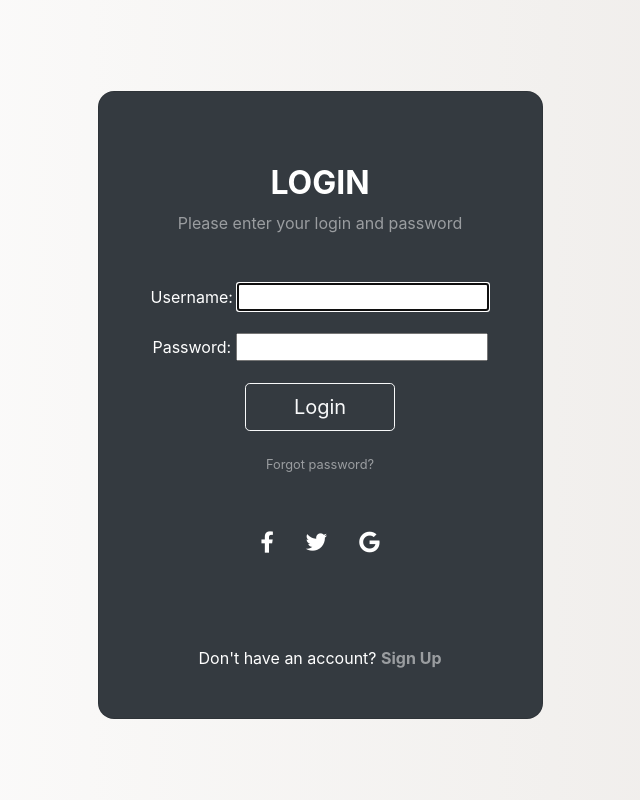
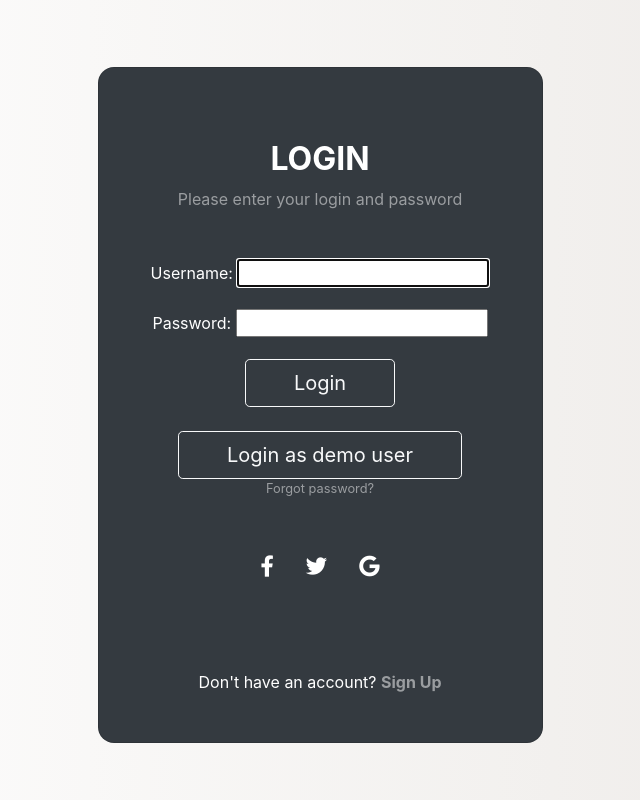
Before and after one commit to hunterbury/ecommerce, a Django app: page /login/ in a window 1280 px wide. Shown: the whole page, without its empty margins (320-960 px from the left). Run offline with Django 3.2, Linux system fonts and the light colour scheme; some libraries are stand-ins or nearby versions.

Commit message:
still adding demo user login functionality

```diff
--- a/ecommerce/urls.py
+++ b/ecommerce/urls.py
@@ -21,7 +21,6 @@ from django.conf.urls.static import static
 urlpatterns = [
     path('admin/', admin.site.urls),
     path('', include('store.urls')),
-    path('', include('django.contrib.auth.urls')),
 ]
 
 urlpatterns += static(settings.MEDIA_URL, document_root=settings.MEDIA_ROOT)
--- a/static/js/cart.js
+++ b/static/js/cart.js
@@ -1,4 +1,4 @@
-const updateBtns = document.getElementsByClassName('update-cart')
+const updateBtns = document.getElementsByClassName('update-cart');
 
 for (i = 0; i < updateBtns.length; i++) {
 	updateBtns[i].addEventListener('click', function(){
--- a/static/styles/index.css
+++ b/static/styles/index.css
@@ -20,6 +20,7 @@ body {
 
 h1, h2, h3, h4, h5, h6 {
   color: #4d4d4d;
+  font-family: 'Sora', sans-serif;
 }
 
 nav {
@@ -210,7 +211,7 @@ header {
 
 .carousel-item img {
   width: 700px;
-  height: 750px;
+  height: 730px;
   border-radius: 1%;
 }
 
--- a/static/styles/index.scss
+++ b/static/styles/index.scss
@@ -22,6 +22,7 @@ body {
 
 h1,h2,h3,h4,h5,h6{
 	color:hsl(0, 0%, 30%);
+	font-family: 'Sora', sans-serif;
 }
 
 nav {
@@ -201,7 +202,7 @@ header {
 
 .carousel-item img {
 	width: 700px;
-	height: 750px;
+	height: 730px;
 	border-radius: 1%;
 }
 
--- a/store/templates/registration/login.html
+++ b/store/templates/registration/login.html
@@ -6,7 +6,6 @@
   <link rel="stylesheet" type="text/css" href="{% static 'styles/index.css' %}">
   <link href="https://maxcdn.bootstrapcdn.com/bootstrap/4.1.1/css/bootstrap.min.css" rel="stylesheet" id="bootstrap-css">
   <link rel="stylesheet" type="text/css" href="https://cdnjs.cloudflare.com/ajax/libs/font-awesome/5.12.1/css/all.min.css">
-
 </head>
 
 <section class="vh-100 gradient-custom">
@@ -29,6 +28,9 @@
                 </form>
               </div>
 
+              <button id="demoLogin" class="btn btn-outline-light btn-lg px-5">Login as demo user</button>
+
+
               <p class="small mb-5 pb-lg-2"><a class="text-white-50" href="#!">Forgot password?</a></p>
 
               <div class="d-flex justify-content-center text-center mt-4 pt-1">
--- a/store/templates/store/home.html
+++ b/store/templates/store/home.html
@@ -17,7 +17,7 @@
             <a href="{% url 'store' %}?brand=NIKE&type=" class="btn btn-outline-light btn-lg px-4 bg-dark">Shop Nike</a>
         </div>
         <div class="carousel-item">
-            <img class="d-block w-100" src="https://cdn.shopify.com/s/files/1/0097/6384/8258/files/4_f0b75b69-9fff-42d1-bebe-087058b7c4d5_2048x2048.jpg?v=1607009963" alt="Second slide">
+            <img class="d-block w-100" src="https://www.adweek.com/wp-content/uploads/2020/01/saucony-first-superbowl-CONTENT-2020.jpg" alt="Second slide">
             <a href="{% url 'store' %}?brand=SAUCONY&type=" class="btn btn-outline-light btn-lg px-4 bg-dark">Shop Saucony</a>
         </div>
         <div class="carousel-item">
--- a/store/urls.py
+++ b/store/urls.py
@@ -1,9 +1,11 @@
-from django.urls import path
+from django.urls import path, include
 from django.conf.urls import url
 from . import views
 
 urlpatterns = [
 path('', views.home, name="home"),
+path('login/', views.loginView, name="login"),
+path('', include('django.contrib.auth.urls')),
 path('store/', views.store, name="store"),
 path('cart/', views.cart, name="cart"),
 path('checkout/', views.checkout, name="checkout"),
--- a/store/views.py
+++ b/store/views.py
@@ -8,6 +8,8 @@ from .utils import cookieCart, cartData, guestOrder
 from .filters import ProductFilter
 from django.contrib import messages
 from django.core.paginator import Paginator
+from django.contrib.auth import login, authenticate
+from django.contrib.auth.forms import AuthenticationForm
 
 def home(request):
     data = cartData(request)
@@ -22,6 +24,18 @@ def home(request):
         return render(request, 'store/home.html', context)
     else:
         return redirect('/login/')
+
+def loginView(request):
+    if request.method == 'POST':
+        username = request.POST['username']
+        password = request.POST['password']
+        user = authenticate(request, username=username, password=password)
+        if user is not None:
+            login(request, user)
+            return redirect('/')
+    else:
+        form = AuthenticationForm()
+    return render(request, 'registration/login.html', {'form': form})
 
 def store(request):
     data = cartData(request)
```
Also changed, not shown: db.sqlite3, 1 other file.
